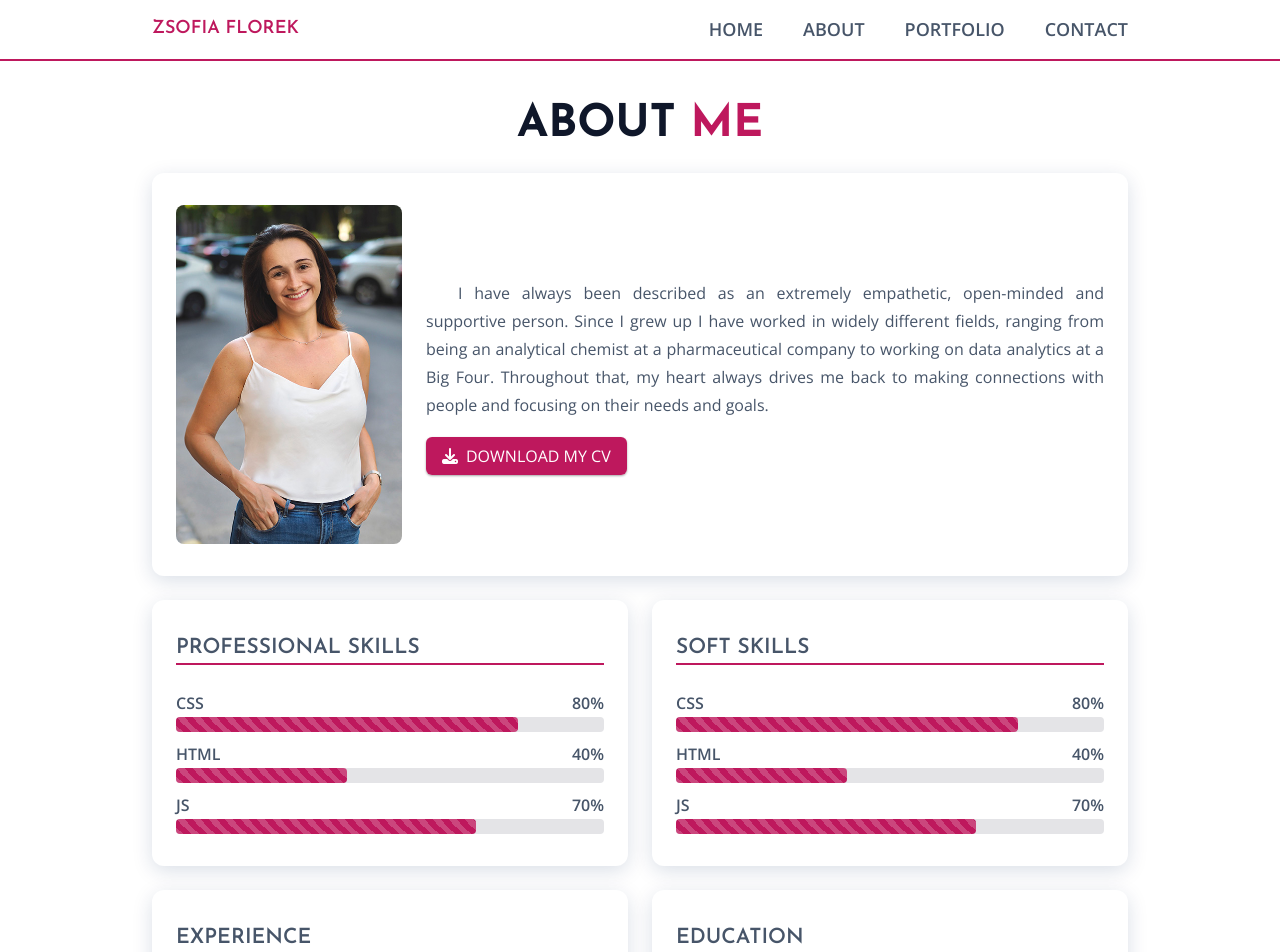
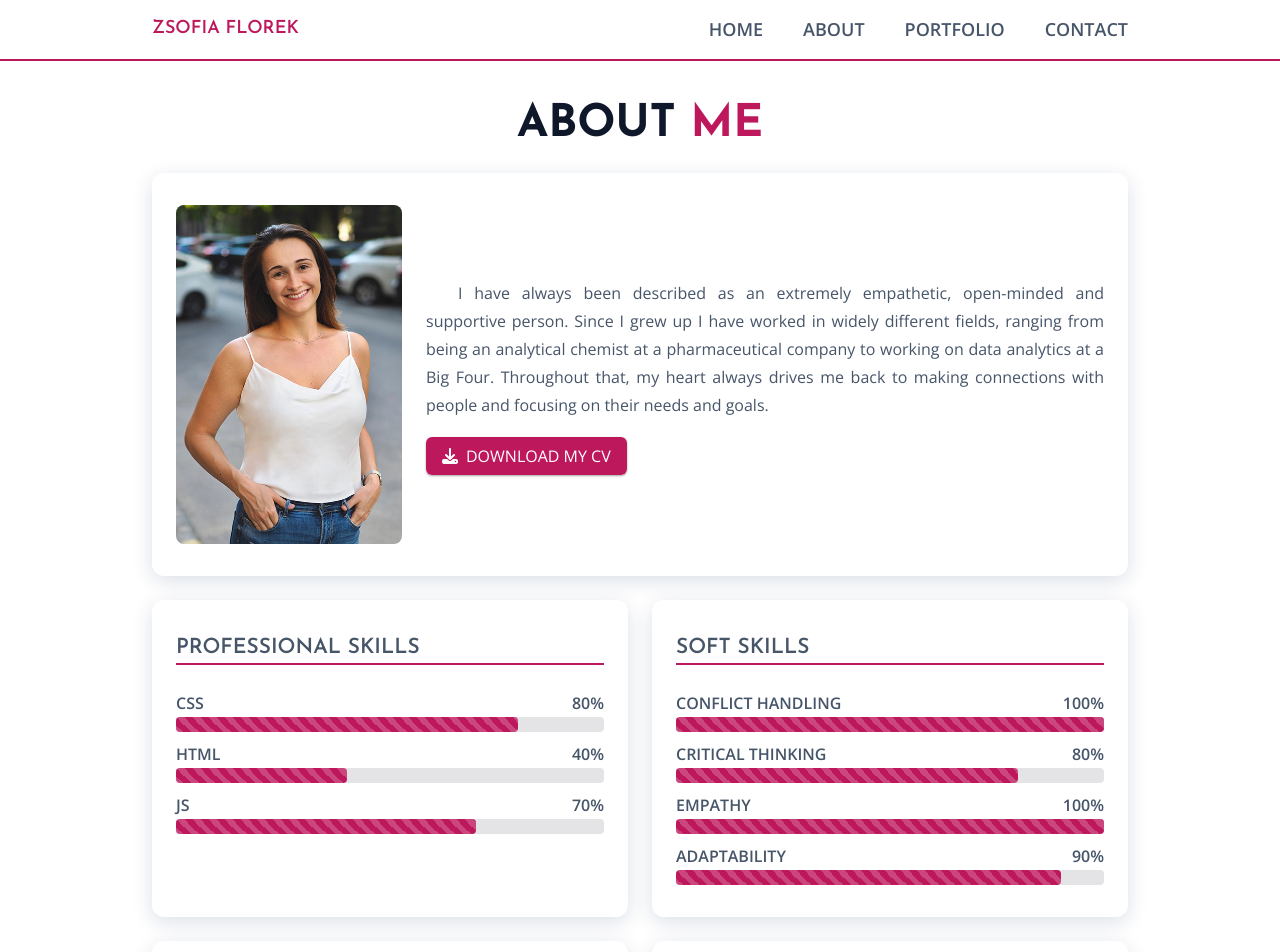
Before and after one commit to zsofiaflorek/portfolio, a Next.js app: page /about in a window 1280 px wide. Shown: the top 952 px of the page. Built offline with nearby package versions, Linux system fonts and the light colour scheme.

Commit message:
Complete soft skills section

```diff
--- a/pages/about.js
+++ b/pages/about.js
@@ -66,9 +66,10 @@ export default function AboutPage() {
             <SkillBar tech="JS" percentage="70%" />
           </CVCard>
           <CVCard title="Soft skills">
-            <SkillBar tech="CSS" percentage="80%" />
-            <SkillBar tech="HTML" percentage="40%" />
-            <SkillBar tech="JS" percentage="70%" />
+            <SkillBar tech="Conflict Handling" percentage="100%" />
+            <SkillBar tech="Critical Thinking" percentage="80%" />
+            <SkillBar tech="Empathy" percentage="100%" />
+            <SkillBar tech="Adaptability " percentage="90%" />
           </CVCard>
           <CVCard title="Experience">
             <TimelineItem
```
